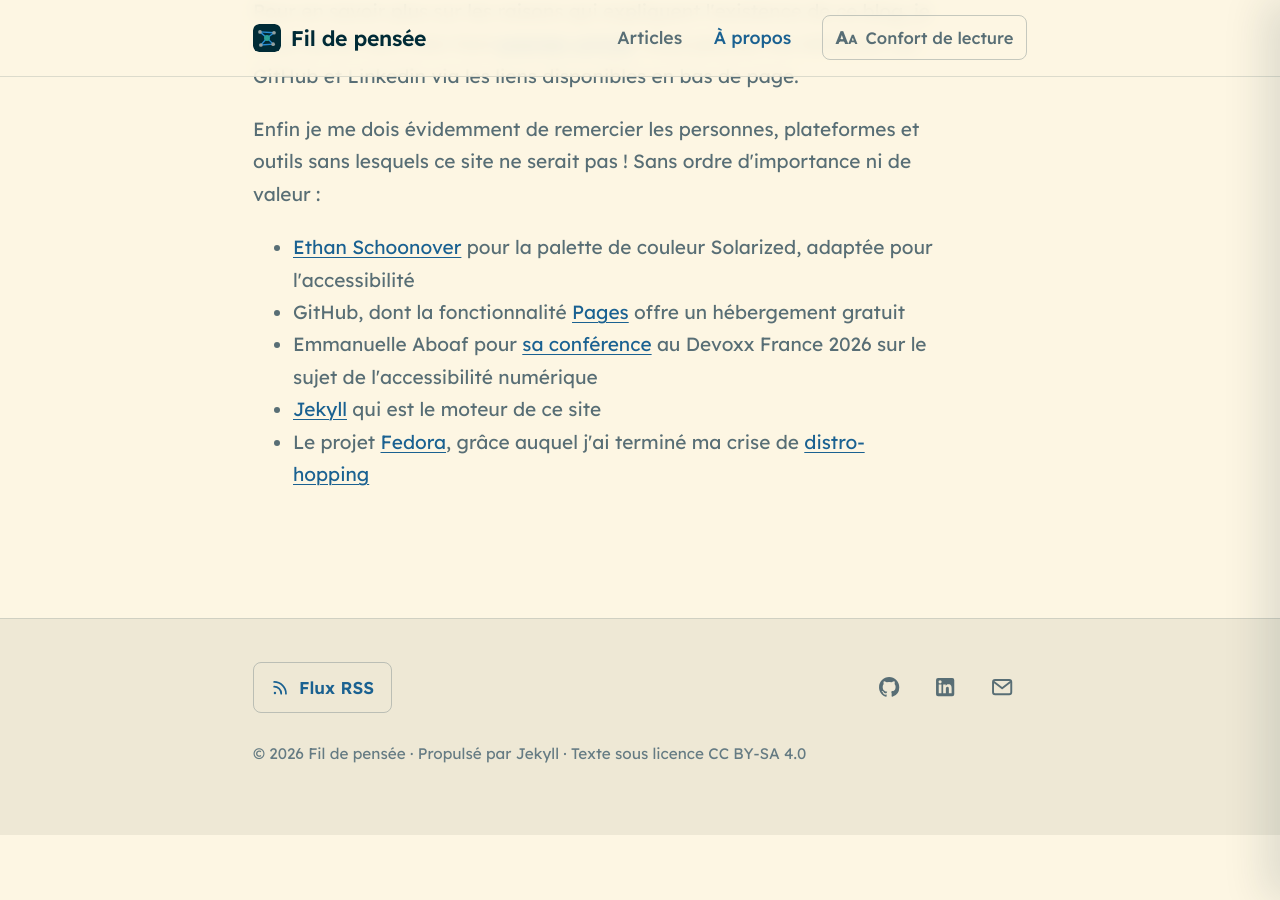
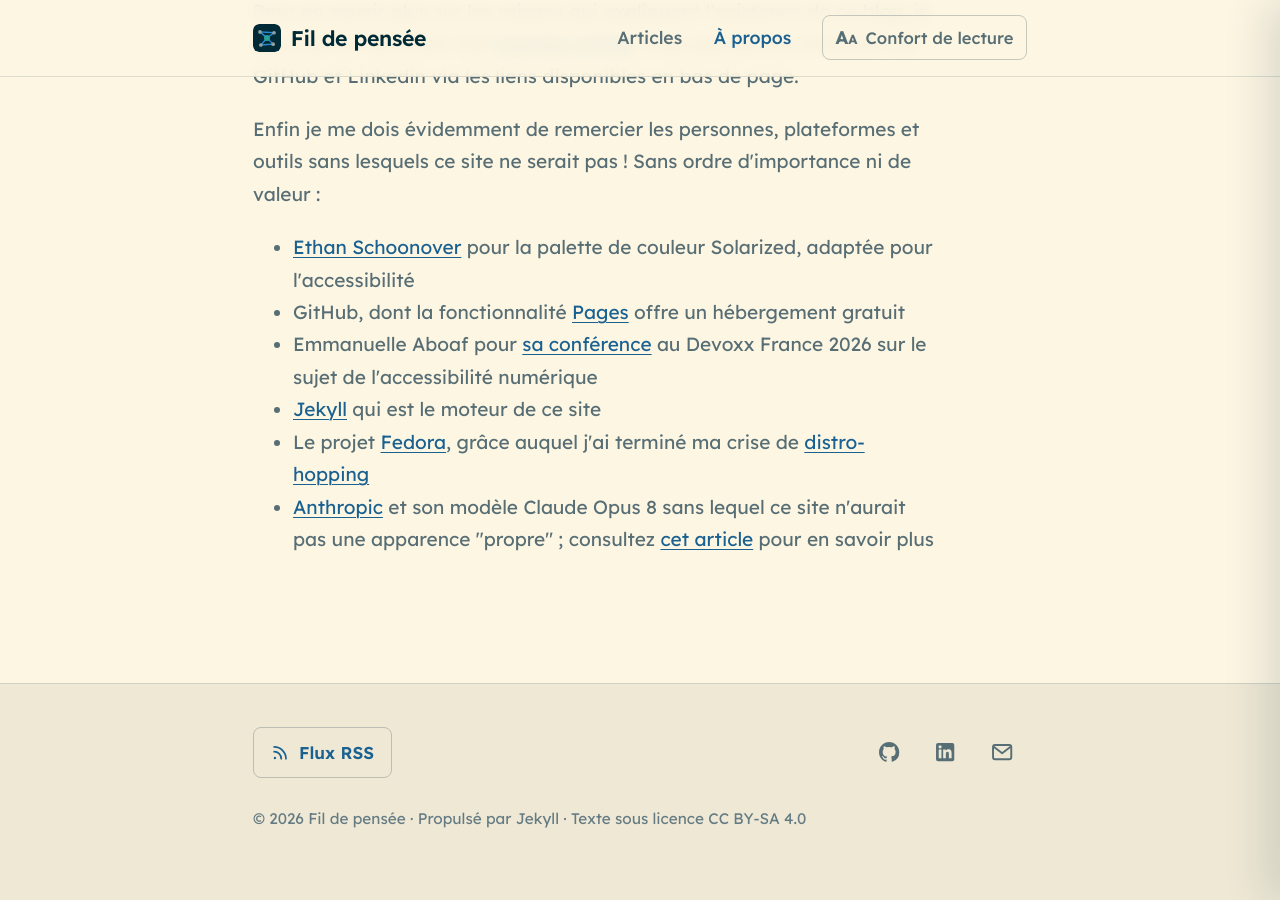
Before and after one commit to clementblanchet/clementblanchet.github.io, a Jekyll site: the page built from a-propos.md, in a window 1280 px wide and 900 px high, scrolled down 507 px. Built offline with Jekyll 4.4.1, drawn with Linux system fonts in a browser that asks for light colours.

Commit message:
page: add missing acknowledgment to anthropic on about page

```diff
--- a/a-propos.md
+++ b/a-propos.md
@@ -28,5 +28,6 @@ description: Voici quelques informations me concernant ainsi que sur ce site.
     <li>Emmanuelle Aboaf pour <a href="https://youtu.be/UZZHcfBLJAo?si=0RDGK8smR1qbF_uL">sa conférence</a> au Devoxx France 2026 sur le sujet de l'accessibilité numérique</li>
     <li><a href="https://jekyllrb.com">Jekyll</a> qui est le moteur de ce site</li>
     <li>Le projet <a href="https://fedoraproject.org/fr/">Fedora</a>, grâce auquel j'ai terminé ma crise de <a href="https://informatecdigital.com/fr/Qu%e2%80%99est-ce-que-le-%c2%ab%c2%a0distro-hopping%c2%a0%c2%bb-sous-Linux--pourquoi-et-quand-le-pratiquer%c2%a0/">distro-hopping</a></li>
+    <li><a href="https://www.anthropic.com/">Anthropic</a> et son modèle Claude Opus 8 sans lequel ce site n'aurait pas une apparence "propre" ; consultez <a href="{{ '2026/06/design-par-ia/' | relative_url }}">cet article</a> pour en savoir plus</li>
   </ul>
 </div>
```
